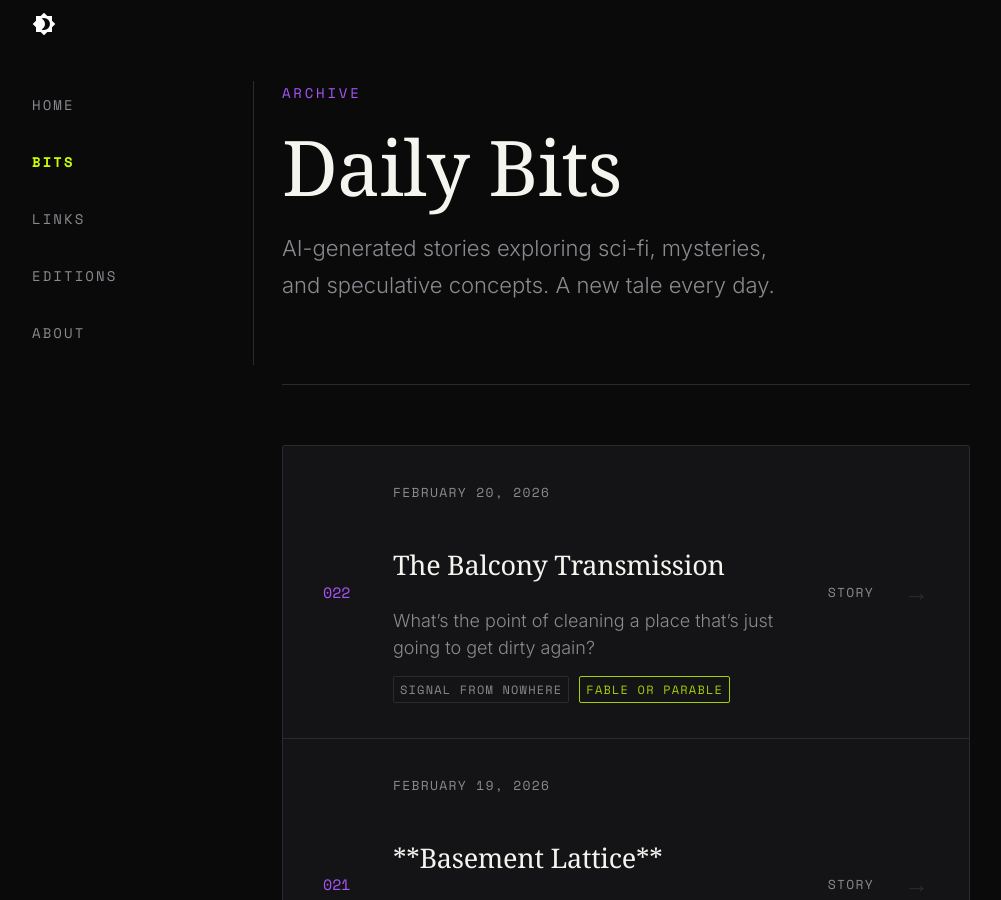
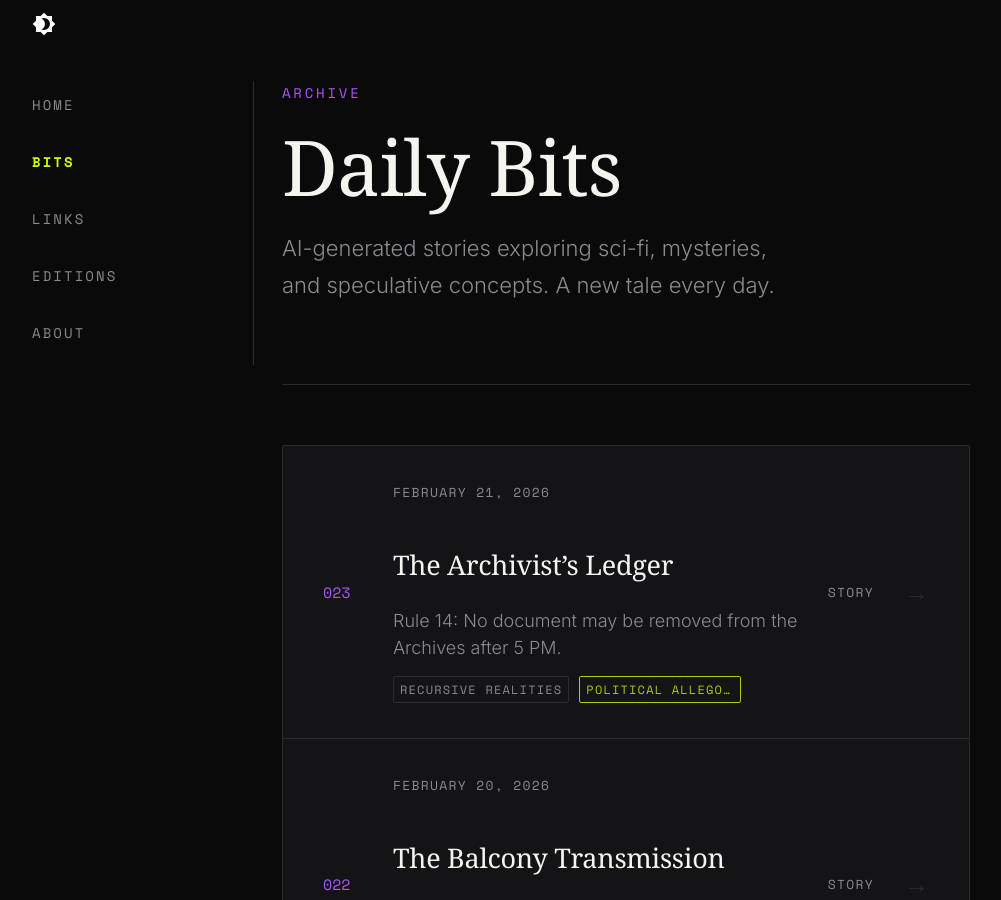
Before and after one commit to obscurebit/b1ts, an MkDocs documentation site: the page built from docs/bits/index.md, in a window 1280 px wide and 900 px high. Shown: the whole window, without its empty margins (14-1015 px from the left). Built offline with MkDocs 1.6.1 and Material for MkDocs 9.7.7, drawn with Linux system fonts in a browser that asks for light colours; some web fonts are replaced; comment, search, counter and statistics services are not loaded.

Commit message:
🤖 Daily content update - 2026-02-21

```diff
--- a/docs/bits/index.md
+++ b/docs/bits/index.md
@@ -10,6 +10,17 @@ description: AI-generated sci-fi stories, mysteries, and speculative tales
 </div>
 
 <div class="archive-list">
+  <a href="posts/2026-02-21-the-archivists-ledger/" class="archive-item">
+    <div class="archive-item__number">023</div>
+    <div class="archive-item__content">
+      <span class="archive-item__date">February 21, 2026</span>
+      <h3 class="archive-item__title">The Archivist’s Ledger</h3>
+      <p class="archive-item__excerpt">Rule 14: No document may be removed from the Archives after 5 PM.</p>
+      <div class="archive-item__tags"><span class="archive-item__theme">Recursive Realities</span><span class="archive-item__genre" title="Political allegory, thinly veiled">Political allegory</span></div>
+    </div>
+    <span class="archive-item__category">Story</span>
+    <span class="archive-item__arrow">→</span>
+  </a>
   <a href="posts/2026-02-20-the-balcony-transmission/" class="archive-item">
     <div class="archive-item__number">022</div>
     <div class="archive-item__content">
--- a/overrides/home.html
+++ b/overrides/home.html
@@ -12,7 +12,7 @@
     <div class="ob-hero__eyebrow">
       <span class="ob-hero__date">{{ now().strftime('%B %d, %Y') if now is defined else 'Daily Updates' }}</span>
       <span class="ob-hero__divider">/</span>
-      <span class="ob-hero__edition">Edition #022</span>
+      <span class="ob-hero__edition">Edition #023</span>
     </div>
 
     <h1 class="ob-hero__title">
@@ -55,15 +55,15 @@
       <div class="ob-today__line"></div>
     </div>
 
-    <a href="{{ 'bits/posts/2026-02-20-the-balcony-transmission/' | url }}" class="ob-today__story">
+    <a href="{{ 'bits/posts/2026-02-21-the-archivists-ledger/' | url }}" class="ob-today__story">
       <div class="ob-today__story-meta">
-        <span class="ob-today__category">Signal From Nowhere</span>
-        <span class="ob-today__genre">Fable or parable</span>
+        <span class="ob-today__category">Recursive Realities</span>
+        <span class="ob-today__genre">Political allegory</span>
         <span class="ob-today__reading-time">4 min read</span>
       </div>
-      <h2 class="ob-today__story-title">The Balcony Transmission</h2>
+      <h2 class="ob-today__story-title">The Archivist’s Ledger</h2>
       <p class="ob-today__story-excerpt">
-        What’s the point of cleaning a place that’s just going to get dirty again?
+        Rule 14: No document may be removed from the Archives after 5 PM.
       </p>
       <div class="ob-today__story-cta">
         <span>Read the full story</span>
@@ -87,36 +87,36 @@
     </div>
 
     <div class="ob-links__grid">
-      <a href="https://www.alienlife.net/articles/the-big-question-what-was-the-wow-signal/" target="_blank" rel="noopener" class="ob-link ob-link--featured">
+      <a href="https://web.archive.org/web/*/https://kennethreitz.org/essays/2025-09-16-the-meandering-sea-of-primordial-soupy-thought" target="_blank" rel="noopener" class="ob-link ob-link--featured">
         <span class="ob-link__number">01</span>
         <div class="ob-link__content">
-          <h3 class="ob-link__title">The Big Question: What Was the Wow! Signal? - Alien Life</h3>
-          <p class="ob-link__desc">In 1977, Ohio State's Big Ear telescope detected the mysterious Wow! Signal, a strong, narrowband ra...</p>
+          <h3 class="ob-link__title">Wayback Machine</h3>
+          <p class="ob-link__desc">Wayback Machine Ask the publishers to restore access to 500,000+ books. Internet Archive Audio Live ...</p>
         </div>
         <span class="ob-link__arrow">↗</span>
       </a>
 
-      <a href="https://gigazine.net/gsc_news/en/20250827-wow-signal-extraterrestrial-source-powerful" target="_blank" rel="noopener" class="ob-link">
+      <a href="https://git.marginalia.nu/" target="_blank" rel="noopener" class="ob-link">
         <span class="ob-link__number">02</span>
         <div class="ob-link__content">
-          <h3 class="ob-link__title">A mysterious signal observed in 1977, the 'Wow! Signal,' has been re-examined and found to be likely extraterrestrial...</h3>
-          <p class="ob-link__desc">The ' Wow!' signal is an unidentified signal observed by Ohio State University&#39;s Big Ear radio t...</p>
+          <h3 class="ob-link__title">GitHub - MarginaliaSearch/MarginaliaSearch: Internet search engine for text-oriented websites. Indexing the small, ol...</h3>
+          <p class="ob-link__desc">Internet search engine for text-oriented websites. Indexing the small, old and weird web.  - GitHub ...</p>
         </div>
         <span class="ob-link__arrow">↗</span>
       </a>
 
-      <a href="https://www.gardenofmemory.net/update-the-wow-signal-solved-2/" target="_blank" rel="noopener" class="ob-link">
+      <a href="https://kennethreitz.org/essays/2025-09-16-the-meandering-sea-of-primordial-soupy-thought" target="_blank" rel="noopener" class="ob-link">
         <span class="ob-link__number">03</span>
         <div class="ob-link__content">
-          <h3 class="ob-link__title">Update: The WOW! Signal Solved.</h3>
-          <p class="ob-link__desc">I missed a major piece of scholarship explaining the fascinating 1977 celestial event.</p>
+          <h3 class="ob-link__title">The Meandering Sea of Primordial Soupy Thought - Kenneth Reitz</h3>
+          <p class="ob-link__desc">Sometimes I lie awake at 3 AM, staring at the ceiling, and the full absurdity of existence crashes o...</p>
         </div>
         <span class="ob-link__arrow">↗</span>
       </a>
 
-      <a href="{{ 'links/posts/2026-02-20-daily-links/' | url }}" class="ob-link ob-link--more">
+      <a href="{{ 'links/posts/2026-02-21-daily-links/' | url }}" class="ob-link ob-link--more">
         <span class="ob-link__more-text">View all links</span>
-        <span class="ob-link__more-count">+1 more today</span>
+        <span class="ob-link__more-count">+2 more today</span>
       </a>
     </div>
   </div>
```
Also changed, not shown: docs/bits/posts/2026-02-21-the-archivists-ledger.md (added, +57 -0 lines), docs/editions.md (+11 -0 lines), docs/editions/posts/2026-02-21-edition-023.md (added, +30 -0 lines), docs/links/index.md (+9 -0 lines), docs/links/posts/2026-02-21-daily-links.md (added, +75 -0 lines), docs/substack/2026-02-21-edition-023.md (added, +80 -0 lines).
